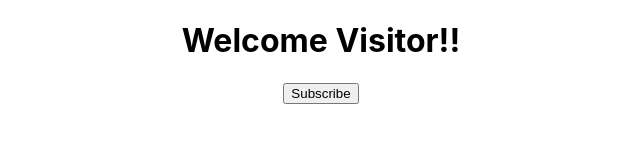
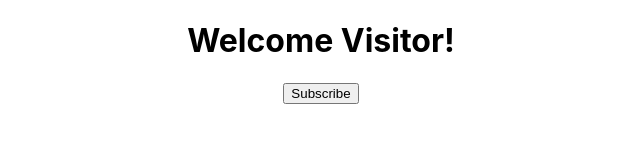
Before and after one commit to Harsh8279/react-practice, a React (Create React App) app: page / in a window 1280 px wide. Shown: the top 160 px of the page, without its empty margins (319-959 px from the left). Built offline with nearby package versions, Linux system fonts and the light colour scheme.

Commit message:
assigned value for state in constructor

```diff
--- a/src/components/Message.js
+++ b/src/components/Message.js
@@ -2,10 +2,18 @@
 
 class Message extends Component {
 
+    constructor() {
+        super();
+
+        this.state = {
+            message: "Welcome Visitor!"
+        }
+    }
+
     render() {
         return (
             <div>
-                <h1>Welcome Visitor!!</h1>
+                <h1>{this.state.message}</h1>
                 <button> Subscribe </button>
             </div>
         );
```
